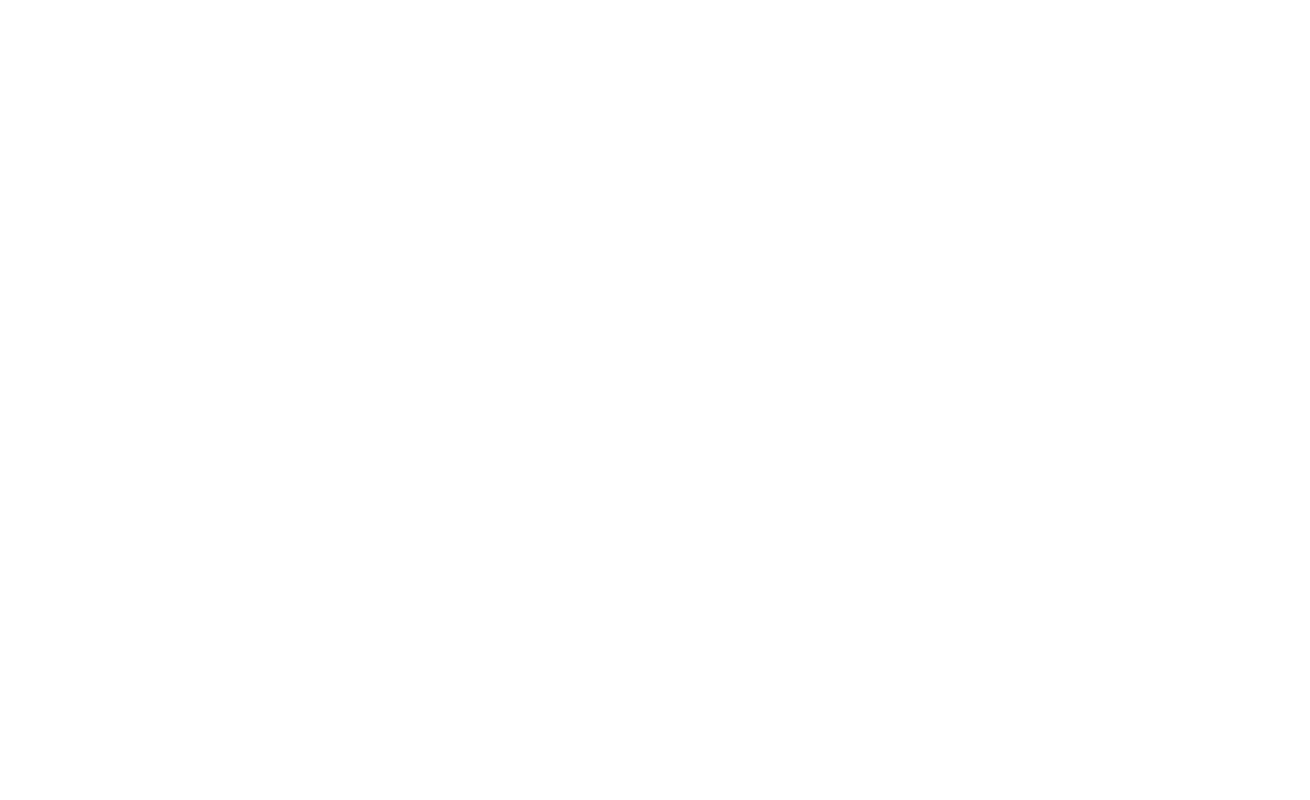
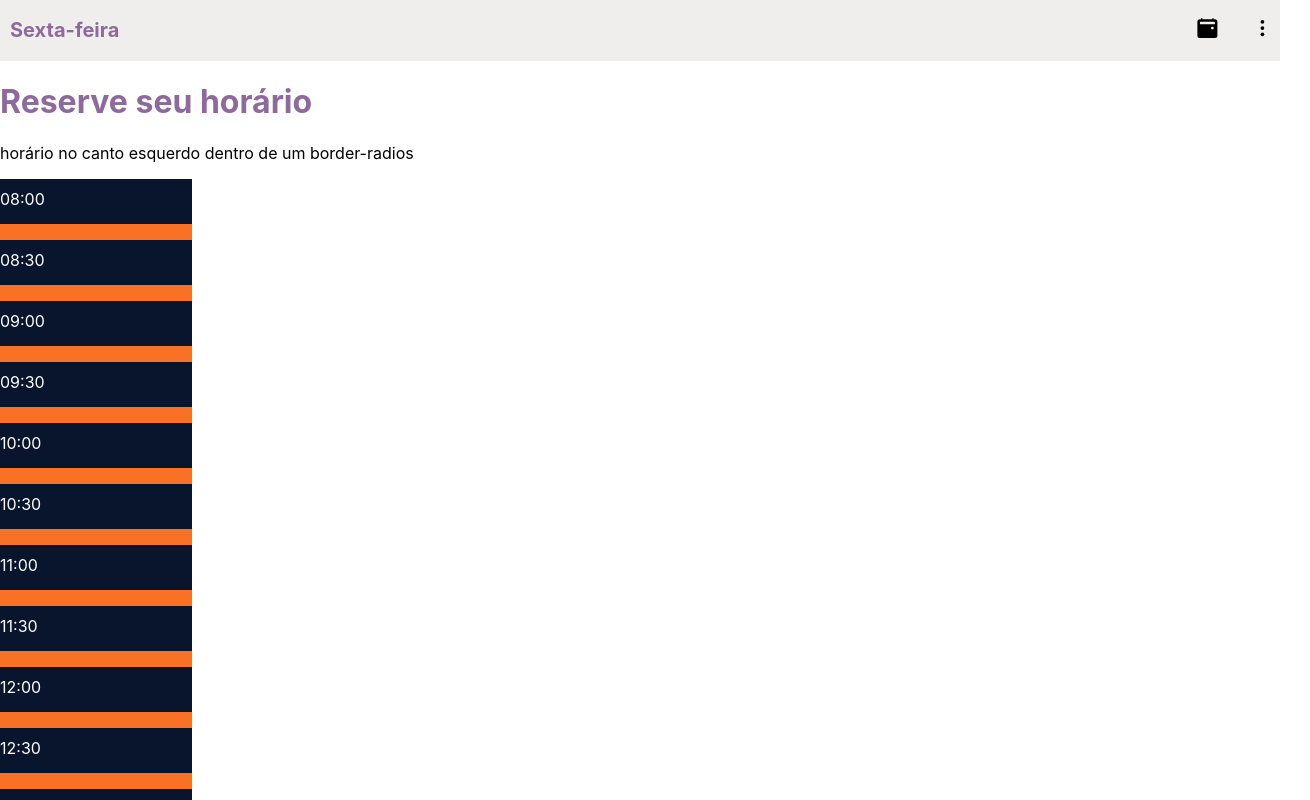
Before and after one commit to HenriqueBarretoDev/reserve, a React (Create React App) app in the folder reserve-e-corte/: page / in a window 1280 px wide. Shown: the top 800 px of the page, 1310 px wide, since content can reach past the window. Built offline with nearby package versions, Linux system fonts and the light colour scheme.

Commit message:
Início do Projeto

```diff
--- a/reserve-e-corte/package.json
+++ b/reserve-e-corte/package.json
@@ -8,7 +8,9 @@
     "@testing-library/user-event": "^13.5.0",
     "react": "^18.2.0",
     "react-dom": "^18.2.0",
+    "react-icons": "^4.7.1",
     "react-scripts": "5.0.1",
+    "styled-components": "^5.3.6",
     "web-vitals": "^2.1.4"
   },
   "scripts": {
--- a/reserve-e-corte/src/App.js
+++ b/reserve-e-corte/src/App.js
@@ -1,10 +1,11 @@
-import './App.css';
+import "./App.css";
+
+import Home from "./Pages/Home";
 
 function App() {
   return (
     <div className="App">
-
-
+      <Home />
     </div>
   );
 }
--- /dev/null
+++ b/reserve-e-corte/src/Pages/Home/index.jsx
@@ -0,0 +1,141 @@
+import React, {useState, useEffect} from 'react'
+import { ContainerSchedules, IconsLeftSchedules, IconsRightSchedules, BoxTime} from "./styles";
+import {BsFillCalendar2EventFill} from "react-icons/bs";
+import {IoEllipsisVerticalSharp} from "react-icons/io5";
+
+
+const Schedules = () => {
+
+    const [currentDay, setCurrentDay] = useState(new Date().getDay());
+    const [day, setDay] = useState(new Date().toLocaleString("pt-BR", {weekday: "long"}));
+
+    function updateCurrentDay() {
+        setCurrentDay(new Date().getDay());
+    }
+
+    useEffect(() => {
+        updateCurrentDay();
+    }, []);
+
+    const [date, setDate] = useState(new Date());
+    const [selectedTime, setSelectedTime] = useState(null);
+    const [time, setTime] = useState(new Date().toLocaleTimeString());
+
+    const today = new Date();
+
+    useEffect(() => {
+        const interval = setInterval(() => {
+            setTime(new Date().toLocaleTimeString());
+        }, 1000);
+        return () => clearInterval(interval);
+    }, []);
+
+    function renderCalendar() {
+        // render calendar
+    }
+
+    function renderAvailableTimes() {
+        // render available times
+    }
+
+    function handleDateSelection(newDate) {
+        setDate(newDate);
+    }
+
+    function handleTimeSelection(newTime) {
+        setSelectedTime(newTime);
+    }
+
+    return (
+        <ContainerSchedules>
+            <header>
+                <IconsLeftSchedules>
+                    {/* <div><Hamburger/></div> */}
+                    <h1> {day}</h1>
+                </IconsLeftSchedules>
+
+                <IconsRightSchedules>
+                    <div><BsFillCalendar2EventFill/></div>
+                    <div><IoEllipsisVerticalSharp/></div>
+                </IconsRightSchedules>
+            </header>
+            <h1>Reserve seu horário</h1>
+            <div>
+                horário no canto esquerdo dentro de um border-radios
+            </div>
+            <BoxTime>
+                <p>08:00</p>
+                <p>08:30</p>
+                <p>09:00</p>
+                <p>09:30</p>
+                <p>10:00</p>
+                <p>10:30</p>
+                <p>11:00</p>
+                <p>11:30</p>
+                <p>12:00</p>
+                <p>12:30</p>
+                <p>13:00</p>
+                <p>13:30</p>
+                <p>09:30</p>
+                <p>09:30</p>
+            </BoxTime>
+
+            {/*<TopDates>*/}
+            {/*    <h3>segunda-feira</h3>*/}
+            {/*    <h3>terça-feira</h3>*/}
+            {/*    <h3>quarta-feira</h3>*/}
+            {/*    <h3>quinta-feira</h3>*/}
+            {/*    <h3>sexta-feira</h3>*/}
+            {/*    <h3>sábado</h3>*/}
+            {/*    <h3>domingo</h3>*/}
+            {/*</TopDates>*/}
+            {/*<BottomDates>*/}
+            {/*    <div>*/}
+            {/*        manhã*/}
+            {/*        <p>08:00</p>*/}
+            {/*        <p>08:30</p>*/}
+            {/*        <p>09:00</p>*/}
+            {/*        <p>09:30</p>*/}
+            {/*        <p>10:00</p>*/}
+            {/*        <p>10:30</p>*/}
+            {/*        <p>11:00</p>*/}
+            {/*        <p>11:30</p>*/}
+            {/*    </div>*/}
+
+            {/*    <div>*/}
+            {/*        almoço*/}
+            {/*        <p>12:00</p>*/}
+            {/*        <p>12:30</p>*/}
+            {/*        <p>13:00</p>*/}
+            {/*    </div>*/}
+
+            {/*    <div>*/}
+            {/*        tarde*/}
+            {/*        <p>13:30</p>*/}
+            {/*        <p>14:00</p>*/}
+            {/*        <p>14:30</p>*/}
+            {/*        <p>15:00</p>*/}
+            {/*        <p>15:30</p>*/}
+            {/*        <p>16:00</p>*/}
+            {/*        <p>16:30</p>*/}
+            {/*        <p>17:00</p>*/}
+            {/*        <p>17:30</p>*/}
+
+            {/*    </div>*/}
+
+            {/*    <div>*/}
+            {/*        noite*/}
+            {/*        <p>18:00</p>*/}
+            {/*        <p>18:30</p>*/}
+            {/*        <p>19:00</p>*/}
+            {/*        <p>19:30</p>*/}
+            {/*        <p>20:00</p>*/}
+            {/*    </div>*/}
+
+            {/*</BottomDates>*/}
+
+
+        </ContainerSchedules>
+    )
+}
+export default Schedules
--- /dev/null
+++ b/reserve-e-corte/src/Pages/Home/styles.js
@@ -0,0 +1,65 @@
+import styled from "styled-components";
+
+
+export const TopDates = styled.div`
+`;
+
+export const BottomDates = styled.div`
+`;
+
+export const ContainerSchedules = styled.div`
+  header {
+    background-color: #f0eeed;
+    display: flex;
+    justify-content: space-between;
+    padding: 5px 10px;
+    margin: 0;
+  }
+  h1 {
+    color: #8d699c;
+  }
+`;
+
+export const IconsLeftSchedules = styled.div`
+  display: flex;
+  width: 100%;
+  align-items: center;
+  div {
+    display: flex;
+    flex-direction: row !important;
+    padding-right: 10px;
+  }
+  h1 {
+    font-size: 20px;
+  }
+  h1::first-letter {
+    text-transform: uppercase
+  }
+  svg {
+    min-height: 30px;
+    width: 100%;
+  }
+`;
+
+export const IconsRightSchedules = styled.div`
+  display: flex;
+  align-items: center;
+  svg {
+    padding-left: 20px;
+    min-height: 20px;
+    width: 100%;
+    padding-right: 20px;
+  }
+`;
+
+export const BoxTime = styled.div`
+  background-color: #f87125;
+  max-width: 15%;
+
+  p{
+    padding: 10px 0;
+    background-color: #08152c;
+    height: 25px;
+    color: #fefefe;
+  }
+`;
```
Also changed, not shown: 2 other files (tests, documents, lock files or other folders).
